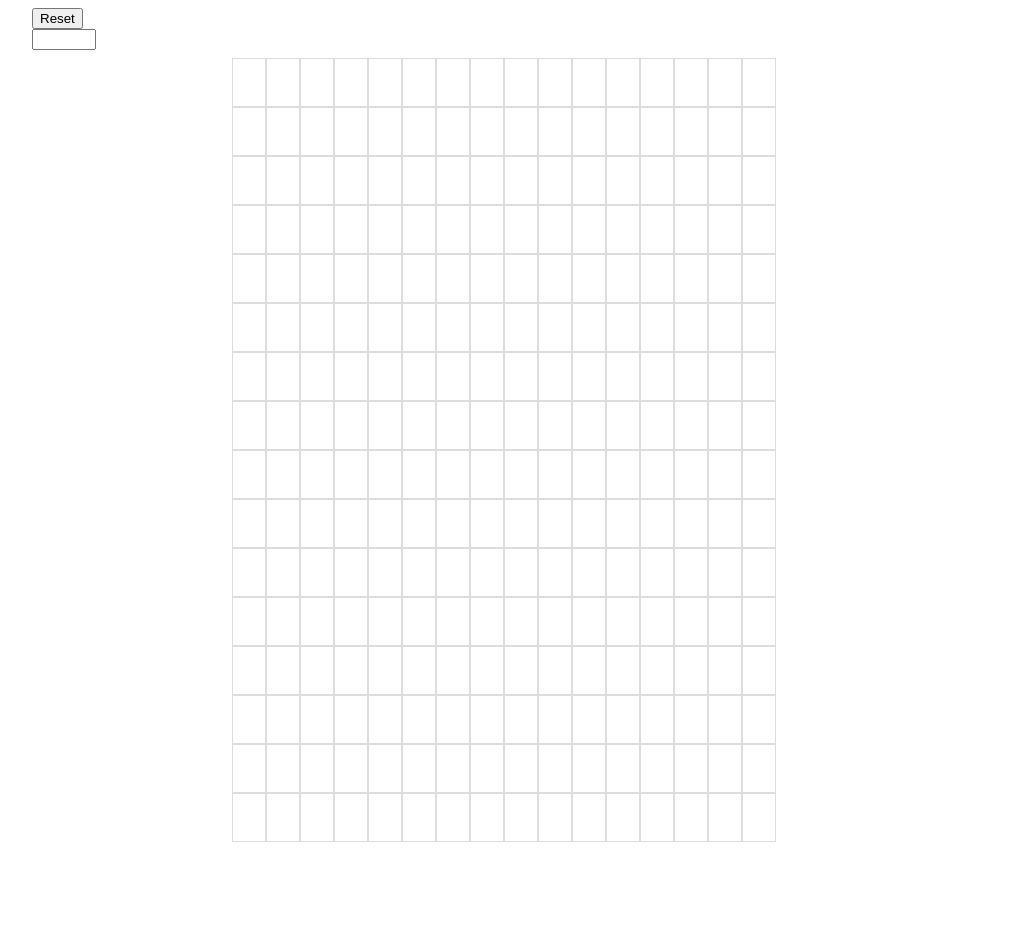
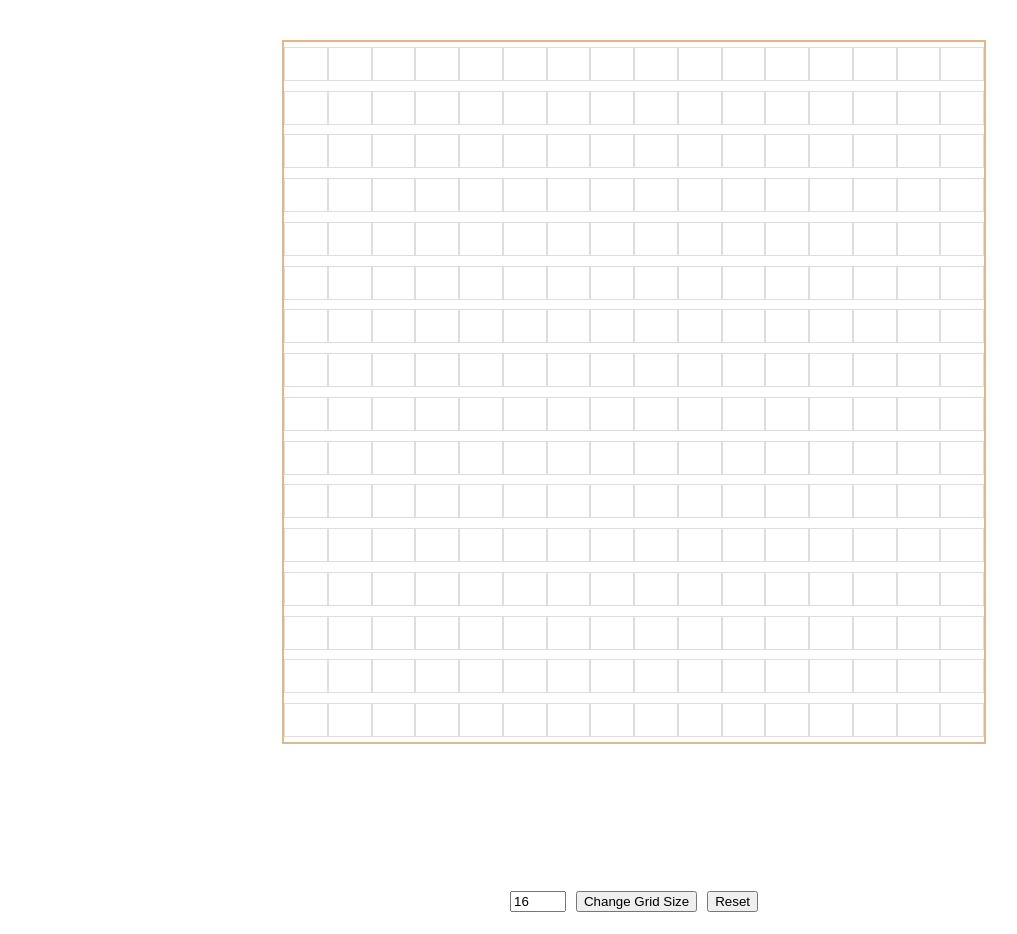
Before and after one commit to jduong98/etch-a-sketch, a plain HTML site: page index.html in a window 1280 px wide. Shown: the whole page, without its empty margins (6-1023 px from the left). Before the commit the page ends 900 px from the top, so only its background shows below. Drawn offline with Linux system fonts and the light colour scheme.

Commit message:
Getting close, grid not staying inside the box

```diff
--- a/etchASketch.js
+++ b/etchASketch.js
@@ -1,14 +1,10 @@
-const container = document.querySelector('.container');
+const container = document.querySelector('.grid');
 
-
-
-
-
-function resetGrid() {
-
-
+function removeGrid() {
+  gridItem = document.querySelectorAll(".grid-item");
+  for (let i = 0; i < gridItem.length; i++)
+  gridItem[i].remove();
 }
-
 
 function makeRows(rows, cols) {
   container.style.setProperty('--grid-rows', rows);
@@ -21,18 +17,32 @@ function makeRows(rows, cols) {
   };
 };
 
+let submit = document.getElementById("change");
+let clear = document.getElementById("clear");
+let gridNum = 16;
+let grid = document.getElementById("gridNum");
+console.log(gridNum);
 
-// let grid = document.getElementById("grid")
-// console.log(grid)
-let grid = 4;
 
-makeRows(grid = 16, grid = 16);
+submit.addEventListener("click", ()=>{
+  removeGrid();
+  gridNum = document.getElementById("gridNum").value;
+  makeRows(gridNum, gridNum)
+  draw();
+});
 
+
+
+
+makeRows(gridNum, gridNum);
+draw();
+
+function draw() {
 const squares = document.querySelectorAll(".grid-item")
 const reset = document.getElementById('reset')
 
 squares.forEach((square) => {
-    square.addEventListener('mousemove', ()=> {
+    square.addEventListener("mousemove", ()=> {
         square.style.backgroundColor = "black";
 
     });
@@ -42,3 +52,5 @@ squares.forEach((square) => {
     });
 
 });
+
+};
--- a/index.html
+++ b/index.html
@@ -3,15 +3,19 @@
 <head>
     <meta charset="UTF-8">
     <meta name="viewport" content="width=device-width, initial-scale=1.0">
-    <title>Document</title>
+    <title>Etch-A-Sketch</title>
     <script src="etchASketch.js" defer></script>
     <link rel="stylesheet" href="styles.css">
 </head>
 <body>
-    <div class="container"></div>
+    <div class="container">
+    <div class="grid"></div>
     <div class ="options">
+        <input type="number" id="gridNum" name="grid" min="1" max="64" value="16"/>
+        <button id="change">Change Grid Size</button>
         <button id="reset">Reset</button>
-        <input type="number" id="grid" name="grid" min="1" max="100" />
     </div>
+</div>
+
 </body>
 </html>
--- a/styles.css
+++ b/styles.css
@@ -3,42 +3,39 @@
     --grid-cols: 1;
     --grid-rows: 1;
   }
-body {
-    display: flex;
-    flex-direction: row-reverse;
-    justify-content: left;
-    gap: 50px;
 
+.container {
+  display: flex;
+  flex-direction: column;
+  align-items: center;
+  flex-wrap: wrap;
 }
 
-
 .options {
+  display: flex;
   height: 50px;
-  width: 100px;
-  margin-right: 0;
-  margin-left: 30px;
-  justify-content: center;
+  margin-top: 100px;
+  gap: 10px;
   align-items: center;
 }
 
-
-
-.container {
+.grid {
   align-items: center;
   justify-content: center;
   display: grid;
   grid-template-rows: repeat(var(--grid-rows), 1fr);
   grid-template-columns: repeat(var(--grid-cols), 1fr);
   grid-auto-flow: column;
-  min-height: 200px;
-  min-width: auto;
-  margin: 50px;
+  width: 700px;
+  height: 700px;
+  margin: 2rem;
+  border: 2px solid burlywood;
 }
 
 .grid-item {
   padding: 1em;
-  border: 1px solid #ddd;
+  border: 0.01px solid #ddd;
   text-align: center;
-  height: 15px;
   width: auto;
+  height: auto;
 }
```
